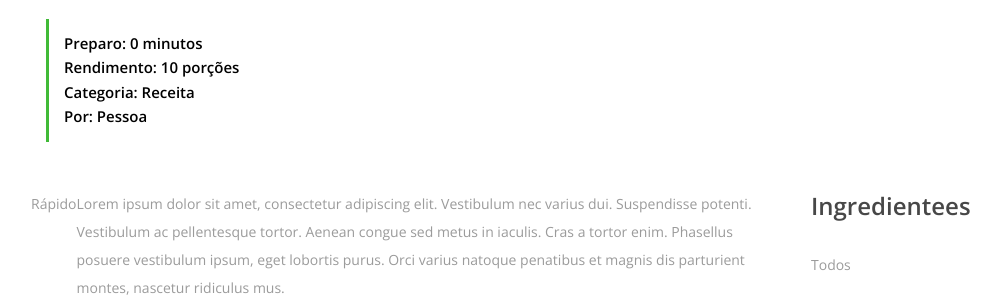
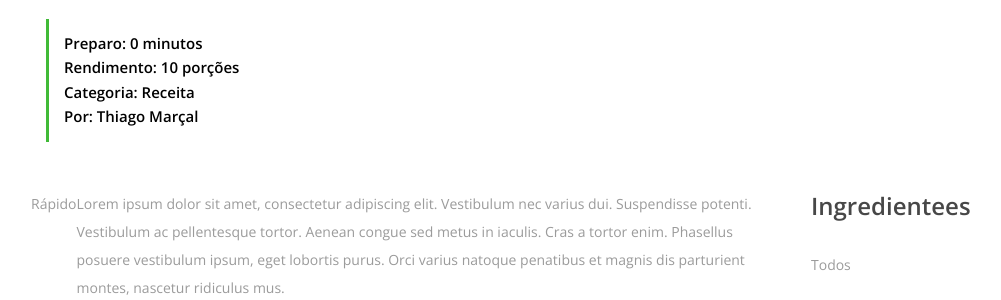
Before and after one commit to thiagomarcal1984/alura-django-filtros, a Django app: page /1 in a window 1280 px wide. Shown: the part 809-1109 px from the top of the page, without its empty margins (39-1040 px from the left). Run offline with Django 3.2, Linux system fonts and the light colour scheme; data comes from the database, SQL or seed files in the repository; some libraries are stand-ins or nearby versions.

Commit message:
Nome da pessoa na receita: redefinindo o __str__.

```diff
--- a/pessoas/models.py
+++ b/pessoas/models.py
@@ -3,3 +3,6 @@ from django.db import models
 class Pessoa(models.Model):
     nome = models.CharField(max_length=200)
     email = models.EmailField(max_length=200)
+
+    def __str__(self):
+        return self.nome
--- a/receitas/templates/receita.html
+++ b/receitas/templates/receita.html
@@ -70,7 +70,7 @@
                                 <h6>Preparo: {{ receita.tempo_preparo }} minutos</h6>
                                 <h6>Rendimento: {{ receita.rendimento }}</h6>
                                 <h6>Categoria: {{ receita.categoria }}</h6>
-                                <h6>Por: Pessoa</h6>
+                                <h6>Por: {{ receita.pessoa }}</h6>
                             </div>
                         </div>
                     </div>
```
